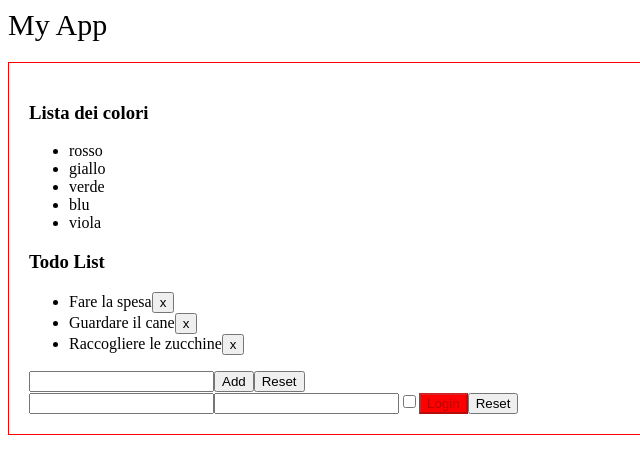
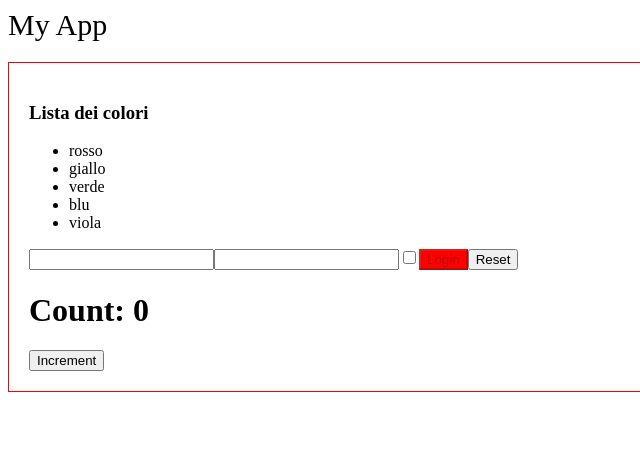
Before and after one commit to CeciliaFabiole/REACT, a React (Create React App) app in the folder react-complete-exercises/: page / in a window 1280 px wide. Shown: the top 474 px of the page, without its empty margins (0-640 px from the left). Built offline with nearby package versions, Linux system fonts and the light colour scheme.

Commit message:
feat: add useEffect-01

```diff
--- a/react-complete-exercises/src/App.js
+++ b/react-complete-exercises/src/App.js
@@ -1,13 +1,13 @@
 import React from "react";
 import { Colors } from "./Colors";
 // import { Hello } from './Hello'
-import { TodoList } from "./TodoList";
+// import { TodoList } from "./TodoList";
 // import { UncontrolledLogin } from "./UncontrolledLogin";
-import { Welcome } from "./Welcome"
+// import { Welcome } from "./Welcome"
 // import { Counter } from "./Counter"
 import { Login } from "./Login";
 import { Container } from "./Container";
-import { Language } from './Language'
+// import { Language } from './Language'
 // import { Sum } from "./Sum";
 import { ClickCounter } from "./ClickCounter";
 
@@ -41,18 +41,21 @@ export function App(){
     function onLogin(data){
         console.log('delle info sono state inviate: ' + data.username, data.password, data.remember)
     }
+    function onCounterChange(count){
+        console.log(`The counter is now ${count}`)
+    }
     return(
         <Container title='My App'>
             {/* <Hello/> */}
             {/* <Welcome age={22} name="Cecilia"/> */}
             {/* <UncontrolledLogin/> */}
             <Colors items={colorsList}/>
-            <TodoList>{(items, removeItem)=> items.map((item, index) => <li key={index}>{item}<button onClick={()=>removeItem(index)}>x</button></li>)}</TodoList>
+            {/* <TodoList>{(items, removeItem)=> items.map((item, index) => <li key={index}>{item}<button onClick={()=>removeItem(index)}>x</button></li>)}</TodoList> */}
             <Login login={(data)=>onLogin(data)}/>
             {/* <Counter/> */}
             {/* <Language/> */}
             {/* <Sum/> */}
-            {/* <ClickCounter/> */}
+            <ClickCounter onCounterChange={(count)=>onCounterChange(count)}/>
         </Container>
     )
 }
--- a/react-complete-exercises/src/ClickCounter.js
+++ b/react-complete-exercises/src/ClickCounter.js
@@ -1,4 +1,4 @@
-import React, { useState } from "react";
+import React, { useEffect, useState } from "react";
 import { CounterButton } from './CounterButton';
 
 //CLASS COMPONENT
@@ -21,8 +21,12 @@ import { CounterButton } from './CounterButton';
 // }
 
 //FUNCTION COMPONENT
-export function ClickCounter(){
+export function ClickCounter({onCounterChange}){
     const [counter, setCounter] = useState(0)
+
+    useEffect(()=>{
+        return onCounterChange(counter)
+    }, [counter])
 
     function handleCounterIncrement(){
         setCounter(() => counter + 1)
```
Also changed, not shown: 1 other file (tests, documents, lock files or other folders).
